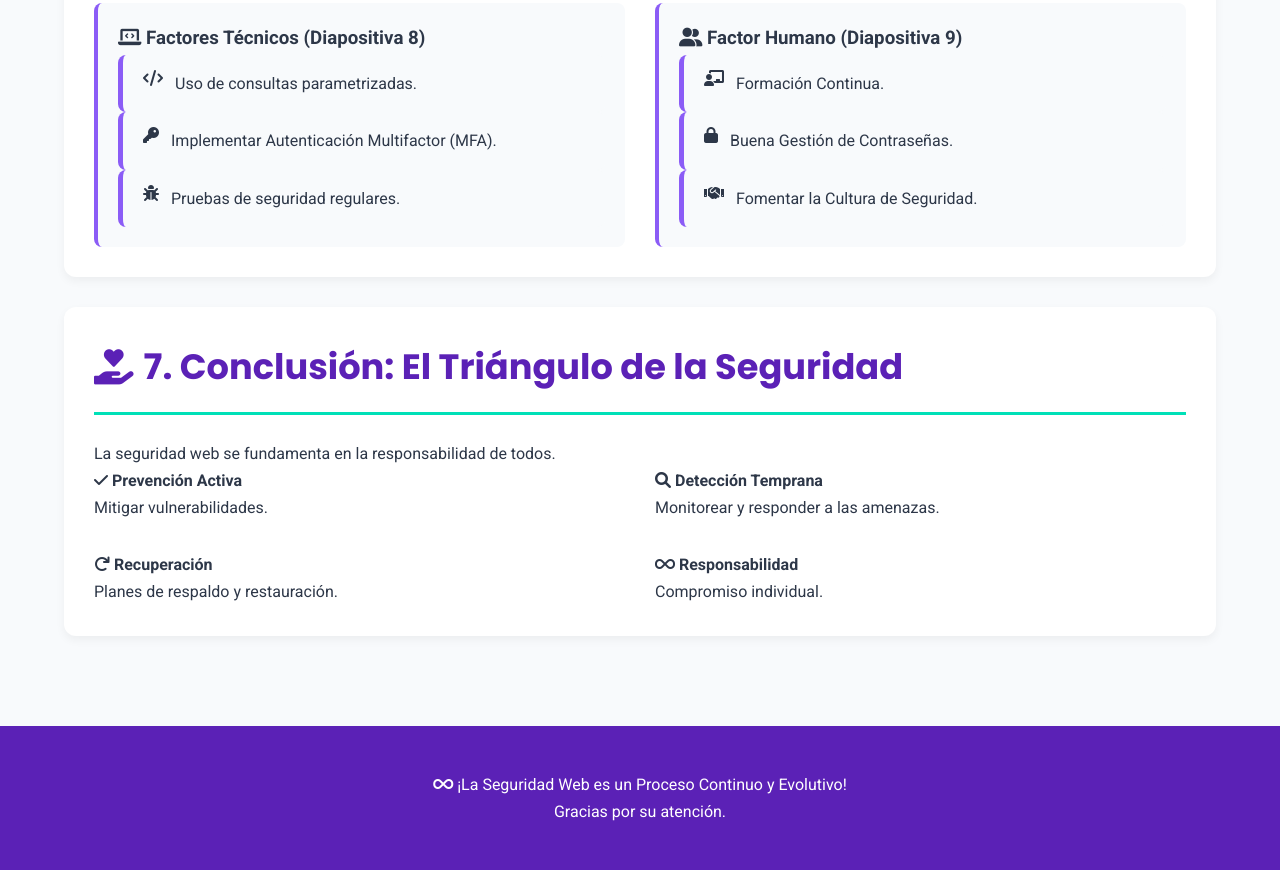
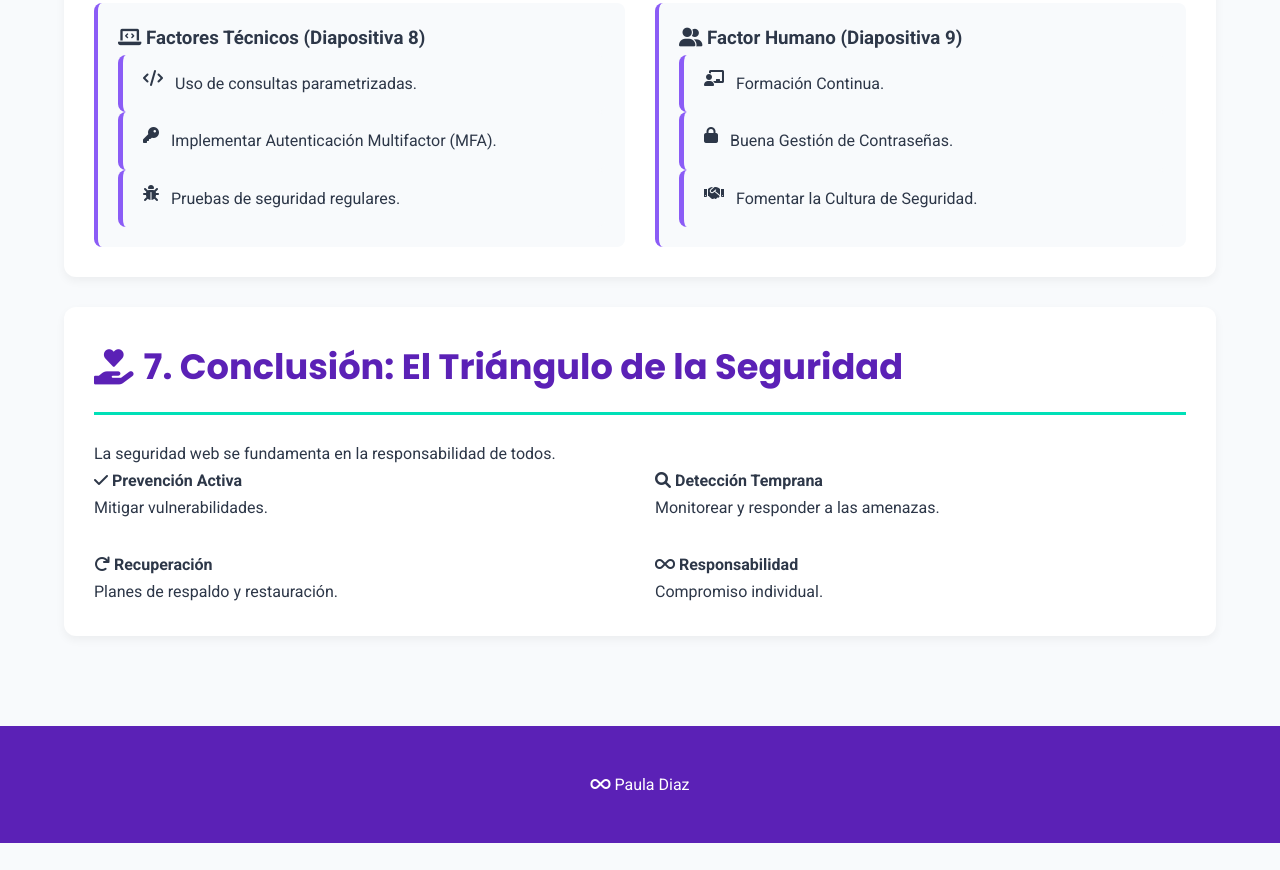
Before and after one commit to JollyClass/Proyecto_Vercel, a plain HTML site: page index.html in a window 1280 px wide. Shown: the part 2208-3078 px from the top of the page. After the commit the page ends 3051 px from the top, so only its background shows below. Drawn offline with Linux system fonts and the light colour scheme.

Commit message:
Update index.html

```diff
--- a/index.html
+++ b/index.html
@@ -307,8 +307,7 @@
 
     <footer>
         <div class="container">
-            <p><i class="fas fa-infinity"></i> ¡La Seguridad Web es un Proceso Continuo y Evolutivo!</p>
-            <p>Gracias por su atención.</p>
+            <p><i class="fas fa-infinity"></i> Paula Diaz</p>
         </div>
     </footer>
 
```
